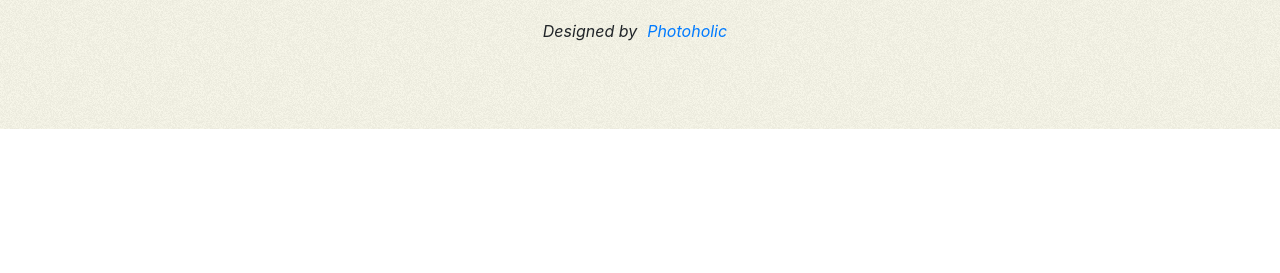
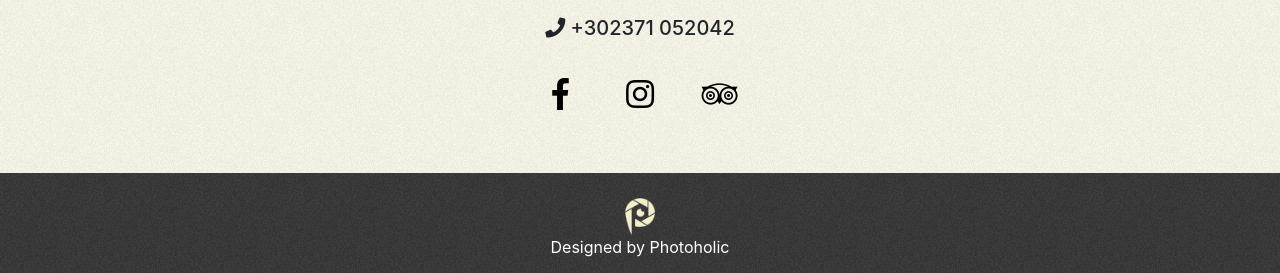
Before and after one commit to agraell/summerolive, a PHP site: page /index.html in a window 1280 px wide. Shown: the part 2876-3149 px from the top of the page. Before the commit the page ends 3005 px from the top, so only its background shows below. Run offline with PHP 8.4, Linux system fonts and the light colour scheme; some libraries are stand-ins or nearby versions.

Commit message:
Responsive, logo, fixes

```diff
--- a/css/style.css
+++ b/css/style.css
@@ -51,7 +51,7 @@
     bottom: 175px;
     width: 100%;
     color: #FFF;
-    background-color: rgba(255,255,255, 0.4);
+    background-color: rgba(255,255,255, 0.6);
     z-index: 1400;
 }
 
@@ -59,6 +59,7 @@
     margin: 10px auto 10px auto;
     max-width: 500px;
     display: block;
+
 }
 
 .gallery-container {
@@ -66,28 +67,39 @@
 	margin:25px auto 25px auto;
 }
 
+.gallery-container div {
+	overflow: hidden;
+}
+
+/*.gallery-container img {
+	-webkit-transform: scale(1);
+	transform: scale(1);
+	-webkit-transition: .4s ease-in-out;
+	transition: .4s ease-in-out;
+}
+
+.gallery-container img:hover {
+	-webkit-transform: scale(1.1);
+	transform: scale(1.1);
+}*/
+
 .footer {
-	/*height:300px;*/
 	background-image: url("../images/grain.png");
-	border-top: 2px solid white;
-	box-shadow: -3px 3px 10px rgba(0, 0, 0, 0.2);
+/*	border-top: 2px solid white;
+	box-shadow: -3px 3px 10px rgba(0, 0, 0, 0.2);*/
 }
 
 .footer img {
     width: 102px;
     display: block;
-    margin:0 auto 0 auto;
+    margin:25px auto 0 auto;
     height:135px;
-}
-
-.footer> div {
-	margin:20px 0 15px 0;
 }
 
 .social-media a {
     padding: 5px;
-	height: 100px;
-    width: 100px;
+	height: 75px;
+    width: 75px;
     display: inline-block;
 }
 
@@ -110,8 +122,33 @@
 }
 
 .copyright {
+	background-image: url("../images/grain.png");
 	display: block;
-	margin:0 auto 0 auto;
+	height:100px;
+	margin:50px auto 25px auto;
+	background-color: #363636;
+}
+
+.copyright a {
+	color:white;
+	text-decoration: none;
+}
+
+.copyright a:hover {
+	color:white;
+	text-decoration: none;
+}
+
+.copyright img {
+	-webkit-transform: scale(1);
+	transform: scale(1);
+	-webkit-transition: .4s ease-in-out;
+	transition: .4s ease-in-out;
+}
+
+.copyright img:hover {
+	-webkit-transform: scale(1.1);
+	transform: scale(1.1);
 }
 
 @media (min-width: 1200px) {
@@ -120,13 +157,6 @@
 
 
 @media (max-width: 768px) {
-	.logo-container {
-		/*border-bottom: 2px solid white;
-		background-image: url("../images/grain.png");
-		box-shadow: -3px 3px 10px rgba(0, 0, 0, 0.2);
-		background-color: #f7f6e8;*/
-	}
-
 	.logo {
 		width: 150px;
 		height:150px;
@@ -141,16 +171,9 @@
 	    margin-left: -29px;
 	}
 
-	.carousel-overlay {
-		margin-top:25px;
-		bottom: 0px;
+	.carousel-overlay img {
+		width: 90%;
 	}
-
-	.carousel-overlay img {
-		width: 200px;
-	}
-
-
 }
 
 @media (max-width:  576px) {
--- a/index.html
+++ b/index.html
@@ -45,6 +45,12 @@
 						<div class="carousel-item">
 							<div class="d-block img-fluid cl-item" style="background-image: url('images/main2.jpg')"></div>
 						</div>
+						<div class="carousel-item">
+							<div class="d-block img-fluid cl-item" style="background-image: url('images/main3.jpg')"></div>
+						</div>
+						<div class="carousel-item">
+							<div class="d-block img-fluid cl-item" style="background-image: url('images/main4.jpg')"></div>
+						</div>
 						<!-- <div class="carousel-item">
 							<img class="d-block img-fluid" src="images/main2.jpg" alt="">
 						</div>
@@ -83,7 +89,8 @@
 					</div>
 					<div class="row"  style="max-width: 1200px;margin:25px auto 50px auto;">
 						<div class="col-lg-12">
-							<a href="#" class="btn btn-lg btn-info mx-auto" style="display: block; width: 250px;color:white;">Our Menu</a>
+							<img src="images/menu.png" class="img-fluid max-auto" style="display: block; margin:25px auto 25px auto; width:100px;">
+							<a href="Elia-Menu-20180608.pdf" class="btn btn-lg btn-info mx-auto" download style="display: block; width: 250px;color:white;">Our Menu</a>
 						</div>
 					</div>
 				</div>
@@ -91,35 +98,40 @@
 
 			<div class="row footer" style="background-color: #f7f6e8;">
 				<div class="col-lg-12 social-media text-center">
-					<div class="row">
+					<div class="row" style="margin-bottom: 25px;">
 						<img src="images/logo-black.png" alt="elia">
 					</div>
-
+					<div class="row">
+						<div class="col-lg-12">
+							<h5><i class="fas fa-map-marker"></i> TRIKORFO, CHALKIDIKI</h5>
+						</div>
+						<div class="col-lg-12" style="padding:15px 0 15px 0">
+							<iframe src="https://www.google.com/maps/embed?pb=!1m18!1m12!1m3!1d3044.5765800974605!2d23.46895281629092!3d40.26294047938334!2m3!1f0!2f0!3f0!3m2!1i1024!2i768!4f13.1!3m3!1m2!1s0x14a888ae16db7069%3A0x6db4b91cde938fa0!2sElia!5e0!3m2!1sen!2sse!4v1528377835435" width="100%" height="350" frameborder="0" style="border:0" allowfullscreen></iframe>
+						</div>
+						<div class="col-lg-12">
+							<h5><i class="fas fa-phone"></i> +302371 052042</h5>
+						</div>
+					</div>
 					<div class="text-center social-media" style="margin:25px auto 25px auto">
 						<a href="https://www.facebook.com/eliatrikorfo/" target=”_blank”>
-						  	<i class="fab cl-gr fa-facebook-f fa-3x fa-inverse"></i>
+						  	<i class="fab cl-gr fa-facebook-f fa-2x fa-inverse"></i>
 						</a>
 
 						<a href="https://www.instagram.com/eliatrikorfo/" target=”_blank” >
-						  	<i class="fab cl-gr fa-instagram fa-3x fa-inverse"></i>
+						  	<i class="fab cl-gr fa-instagram fa-2x fa-inverse"></i>
 						</a>
 
 						<a href="https://www.tripadvisor.com/Restaurant_Review-g651973-d12437773-Reviews-Elia-Gerakini_Halkidiki_Region_Central_Macedonia.html" target=”_blank” >
-						  	<i class="fab cl-gr fa-tripadvisor fa-3x fa-inverse"></i>
-						</a>
-
-						<a href="">
-						  	<i class="fas cl-gr fa-envelope fa-3x fa-inverse"></i>
+						  	<i class="fab cl-gr fa-tripadvisor fa-2x fa-inverse"></i>
 						</a>
 					</div>
-					<h5><i class="fas fa-phone-square"></i> +302371052042</h5>
-					<h5><i class="fas fa-map-marker"></i> TRIKORFO, CHALKIDIKI</h5>
-					<div class="row" style="padding:15px 0 15px 0">
-						<iframe src="https://www.google.com/maps/embed?pb=!1m18!1m12!1m3!1d3044.5765800974605!2d23.46895281629092!3d40.26294047938334!2m3!1f0!2f0!3f0!3m2!1i1024!2i768!4f13.1!3m3!1m2!1s0x14a888ae16db7069%3A0x6db4b91cde938fa0!2sElia!5e0!3m2!1sen!2sse!4v1528377835435" width="100%" height="350" frameborder="0" style="border:0" allowfullscreen></iframe>
-					</div>
-					<div class="row copyright">
-						<i>Designed by<a href="https://www.facebook.com/photoholic.com.gr">Photoholic</a></i>
-					</div>
+
+				</div>
+				<div class="col-lg-12 text-center copyright m-0">
+						<a href="https://www.facebook.com/photoholic.com.gr">
+							<img src="images/photoholic.png" style="width: 30px; height: 37px;">
+							Designed by Photoholic
+						</a>
 				</div>
 			</div>
 
```
Also changed, not shown: images/New folder/1.jpg (added), images/New folder/10.jpg (added), images/New folder/11.jpg (added), images/New folder/2.jpg (added), images/New folder/3.jpg (added), images/New folder/4.jpg (added), images/New folder/5.jpg (added), images/New folder/6.jpg (added), images/New folder/7.jpg (added), images/New folder/8.jpg (added), images/menu.png (added), images/photoholic.png (added), 2 other files.
